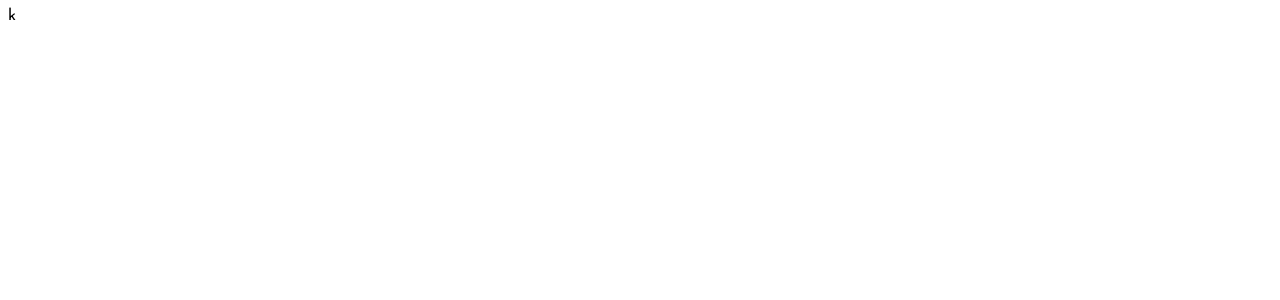
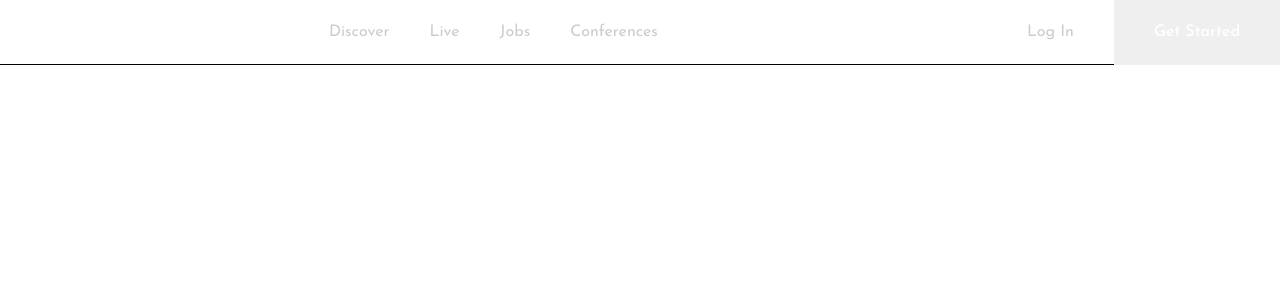
Before and after one commit to spython001/react-click-filter-transitions, a React (Vite) app: page / in a window 1280 px wide. Shown: the top 300 px of the page. Built offline with nearby package versions, Linux system fonts and the light colour scheme; a web font is replaced by a local one.

Commit message:
modified files

```diff
--- a/index.html
+++ b/index.html
@@ -6,6 +6,7 @@
     <link href="https://fonts.googleapis.com/css2?family=Euphoria+Script&family=Hind:wght@300&family=Josefin+Sans:wght@100;200;300;400;500;600;700&family=Lora:ital,wght@1,400;1,500;1,600;1,700&family=Quicksand:wght@300;400;500;600;700&family=Roboto:wght@100;300;400;500;700;900&family=Source+Sans+3:ital,wght@0,200;0,300;0,400;0,500;0,600;0,800;0,900;1,200;1,300;1,400;1,500;1,600;1,700;1,800;1,900&family=Varela&family=Varela+Round&display=swap" rel="stylesheet">
     <title>Demo: clickTransitions</title>
   </head>
+
   <body>
     <div id="root"></div>
     <script type="module" src="/src/main.jsx"></script>
--- a/src/App.jsx
+++ b/src/App.jsx
@@ -6,6 +6,10 @@ function App() {
   return (
     <div className='app'>
       <Topbar/>
+
+      <div className="container">
+
+      </div>
     </div>
   )
 }
--- a/src/App.scss
+++ b/src/App.scss
@@ -0,0 +1,3 @@
+.app{
+
+}
--- a/src/components/topbar/Topbar.jsx
+++ b/src/components/topbar/Topbar.jsx
@@ -3,7 +3,22 @@ import './topbar.scss'
 export default function Topbar() {
   return (
     <div className='topbar'>
-        <div className="left">k</div>
+        <div className="left">
+            <ul>
+                <li>Discover</li>
+                <li>Live</li>
+                <li>Jobs</li>
+                <li>Conferences</li>
+            </ul>
+        </div>
+
+        <div className="right">
+            <ul>
+                <li>Log In</li>
+            </ul>
+
+            <button>Get Started</button>
+        </div>
     </div>
   )
 }
--- a/src/components/topbar/topbar.scss
+++ b/src/components/topbar/topbar.scss
@@ -0,0 +1,70 @@
+.topbar{
+    display: flex;
+    align-items: center;
+    justify-content: space-around;
+    color: #ccc;
+    width: 100%;
+    height: 4rem;
+    position: sticky;
+    top:0;
+    z-index: 999;
+    border-bottom: 1px solid black;
+
+    .left{
+        display: flex;
+        align-items: center;
+        justify-content: center;
+        flex: 1;
+
+        ul{
+            list-style: none;
+            display: flex;
+            align-items: center;
+            justify-content: center;
+
+            li{
+                margin: 0px 20px;
+                font-size: 1rem;
+                cursor: pointer;
+
+                &:hover{
+                    color: black;
+                }
+            }
+        }
+    }
+
+    .right{
+        display: flex;
+        align-items: center;
+        justify-content: center;
+
+        ul{
+            list-style: none;
+            display: flex;
+            justify-content: center;
+            align-items: center;
+            margin: 10px;
+
+            li{
+                margin:0px 30px;
+                font-size: 1rem;
+                cursor: pointer;
+
+                &:hover{
+                    color:black;
+                }
+            }
+        }
+
+        button{
+            font-family: 'josefin sans', 'sans-serif';
+            border:none;
+            padding: 25px 40px;
+            font-weight: 500;
+            color: #fff;
+            font-size: 1rem;
+            cursor: pointer;
+        }
+    }
+}
--- a/src/index.scss
+++ b/src/index.scss
@@ -1,3 +1,5 @@
-:root {
+* {
   font-family: 'Josefin sans', sans-serif;
+  margin: 0px;
+  padding: 0px;
 }
```
